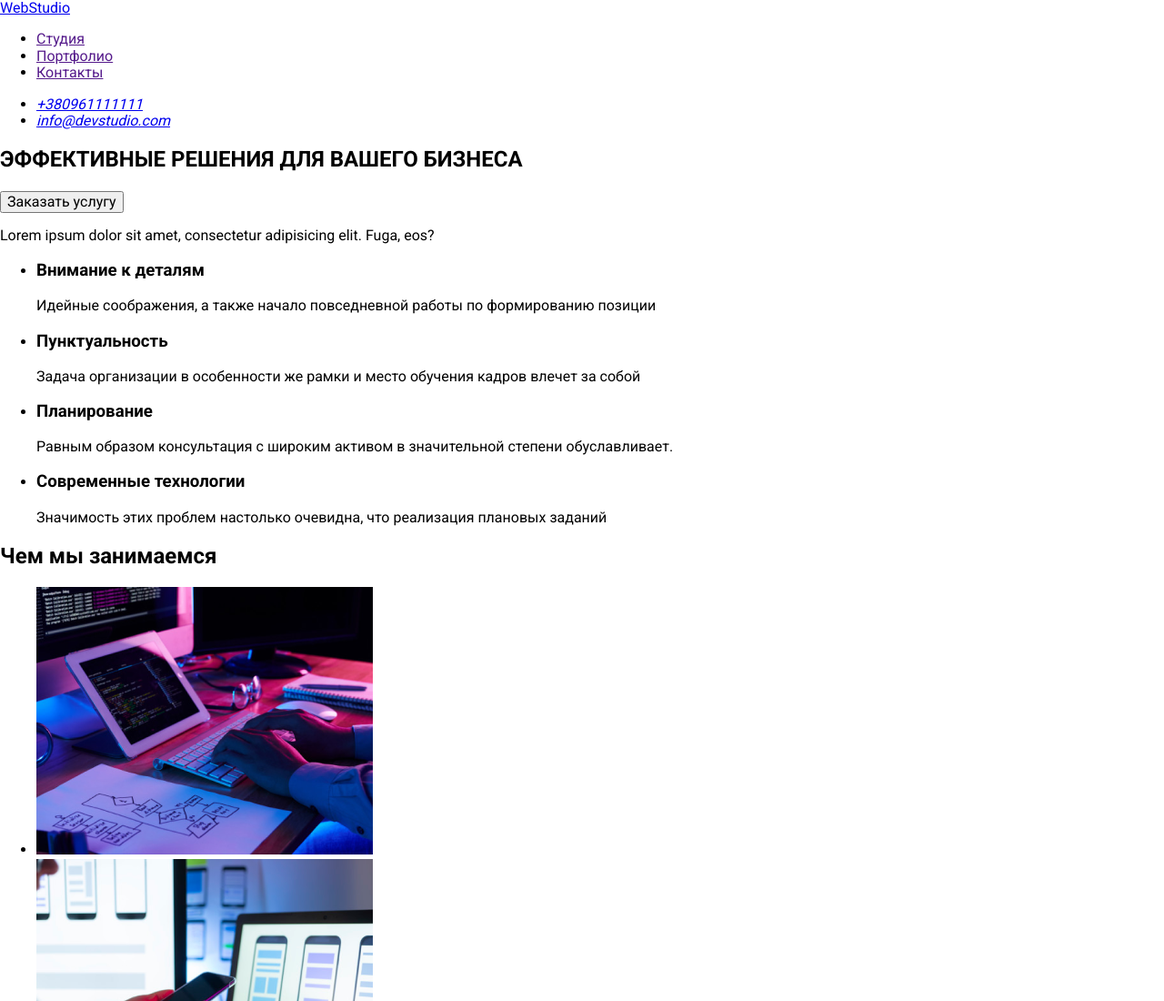
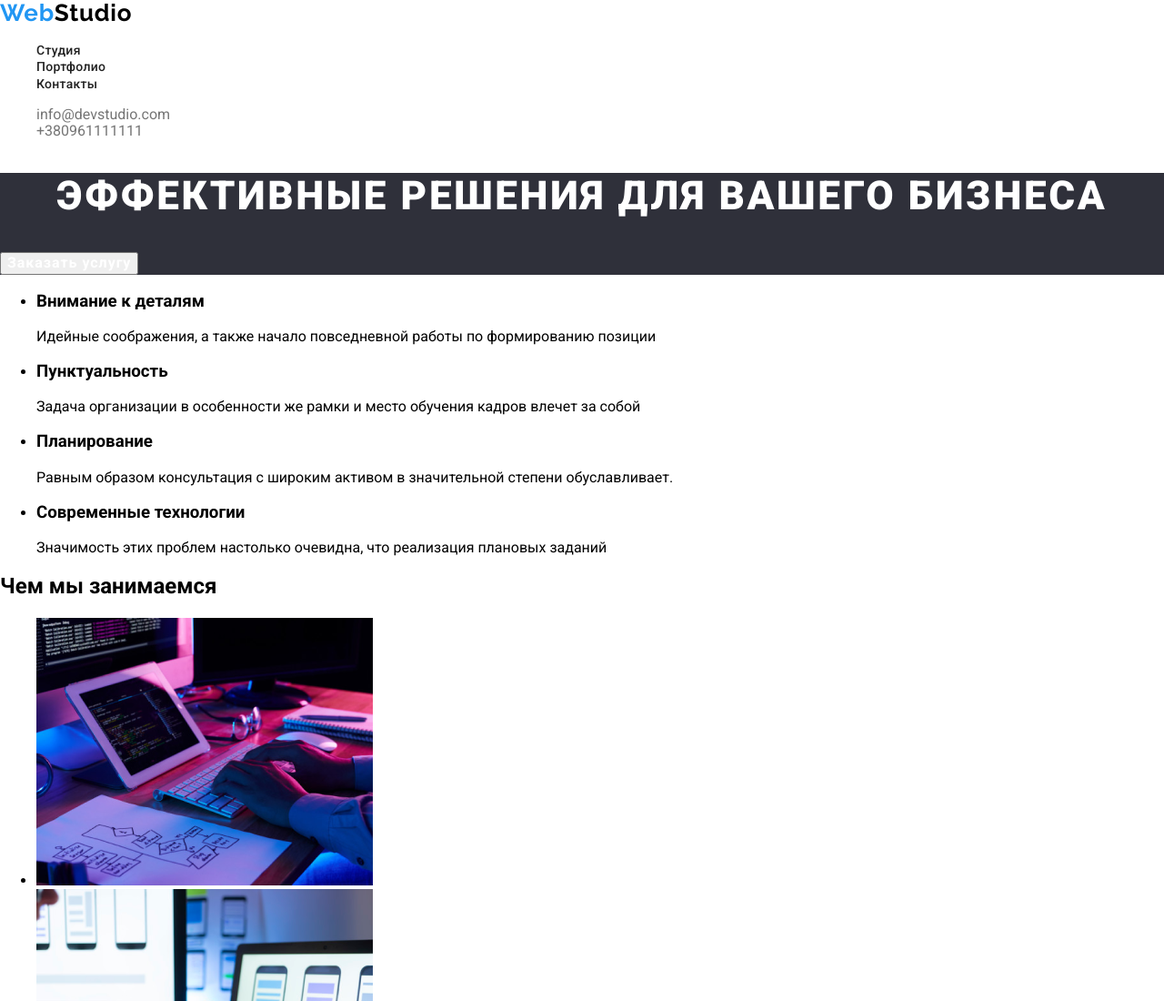
Before and after one commit to ivanna777/goit-markup-hw-02, a plain HTML site: page index.html in a window 1280 px wide. Shown: the top 1100 px of the page at 91% size. Drawn offline with nearby package versions, Linux system fonts and the light colour scheme.

Commit message:
css header hero

```diff
--- a/css/styles.css
+++ b/css/styles.css
@@ -1,5 +1,85 @@
 body {
-    font-family: Roboto;
+    font-family: "Roboto", sans-serif;
+    font-style: normal;
+}
 
+.link {
+    text-decoration: none;
+}
 
+.list {
+    list-style: none;
 }
+
+.header {
+    background: #FFFFFF;
+}
+
+.logo {
+font-family: Raleway;
+font-weight: 700;
+font-size: 26px;
+line-height: 1,192;
+letter-spacing: 0.03em;
+color: #000000;
+}
+
+.logo-web {
+color: #2196F3;;
+}
+
+.header-list-link {
+font-weight: 500;
+font-size: 14px;
+line-height: 1,143;
+letter-spacing: 0.02em;
+color: #212121;
+}
+
+.header-list-link:hover,
+.header-list-link:focus,
+.mail-link:hover,
+.mail-link:focus,
+.tel-link:hover,
+.tel-link:focus {
+    color: #2196F3;
+}
+
+.address {
+font-style: normal;
+}
+
+.mail-link,
+.tel-link {
+    color: #757575;
+}
+
+.hero {
+    background: #2F303A;
+}
+
+.hero-h1 {
+font-weight: 900;
+font-size: 44px;
+line-height: 1,364;
+text-align: center;
+letter-spacing: 0.06em;
+text-transform: uppercase;
+color: #FFFFFF;
+}
+
+.hero-button {
+font-weight: 700;
+font-size: 16px;
+line-height: 1,875;
+display: flex;
+align-items: center;
+text-align: center;
+letter-spacing: 0.06em;
+color: #FFFFFF;
+}
+
+.hero-button:hover
+.hero-button:focus {
+background-color: #2196F3;
+}
--- a/index.html
+++ b/index.html
@@ -10,29 +10,29 @@
 </head>
 <body>
     <!--HEADER-->
-    <header>
+    <header class="header">
       <nav>
-          <a href="./index.html" aria-label="логотип WebStudio">WebStudio</a>
+          <a class="logo link" href="./index.html" aria-label="логотип WebStudio"><span class="logo-web">Web</span>Studio</span></a>
           <ul>
-              <li>
-                  <a href="">Студия</a>
+              <li class="list">
+                  <a class="link header-list-link" href="">Студия</a>
                 </li>
-              <li>
-                <a href="">Портфолио</a>
+              <li class="list">
+                <a class="link header-list-link" href="">Портфолио</a>
               </li>
-              <li>
-                <a href="">Контакты</a>
+              <li class="list">
+                <a class="link header-list-link" href="">Контакты</a>
               </li>
           </ul>
      </nav>
 
-      <address>
+      <address class="address">
           <ul>
-              <li>
-                <a href="tel:+380961111111">+380961111111</a>
+              <li class="list">
+                <a class="link mail-link" href="mailto:info@devstudio.com">info@devstudio.com</a>
               </li>
-              <li>
-                <a href="mailto:info@devstudio.com">info@devstudio.com</a>
+              <li class="list">
+                <a class="link tel-link" href="tel:+380961111111">+380961111111</a>
               </li>
           </ul>
         </address>
@@ -42,14 +42,10 @@
   <main>
 
       <!--HERO-->
-        <section>
-            <h1>ЭФФЕКТИВНЫЕ  РЕШЕНИЯ ДЛЯ ВАШЕГО БИЗНЕСА</h1>
-            <button type="button">Заказать услугу</button>
+        <section class="hero">
+            <h1 class="hero-h1">ЭФФЕКТИВНЫЕ  РЕШЕНИЯ ДЛЯ ВАШЕГО БИЗНЕСА</h1>
+            <button class="hero-button" type="button">Заказать услугу</button>
         </section>
-
-        <p class="trying">Lorem ipsum dolor sit amet, consectetur adipisicing elit. Fuga, eos?</p>
-
-
 
         <!--ADVANTAGES-->
         <section>
```
Also changed, not shown: 1 other file.
